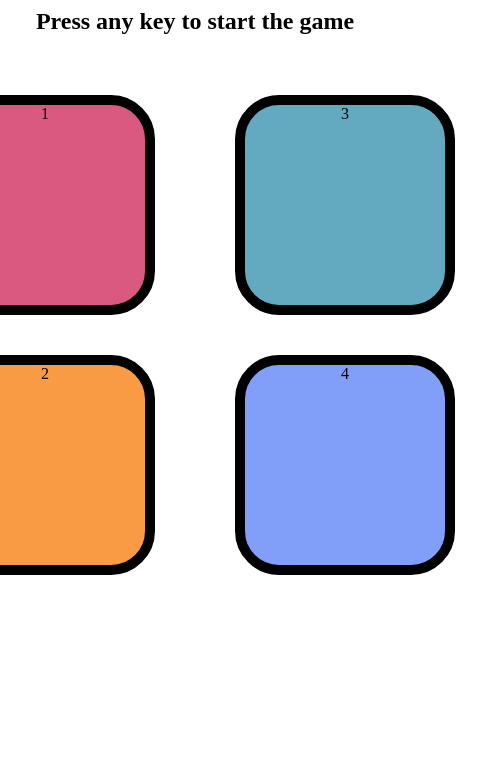
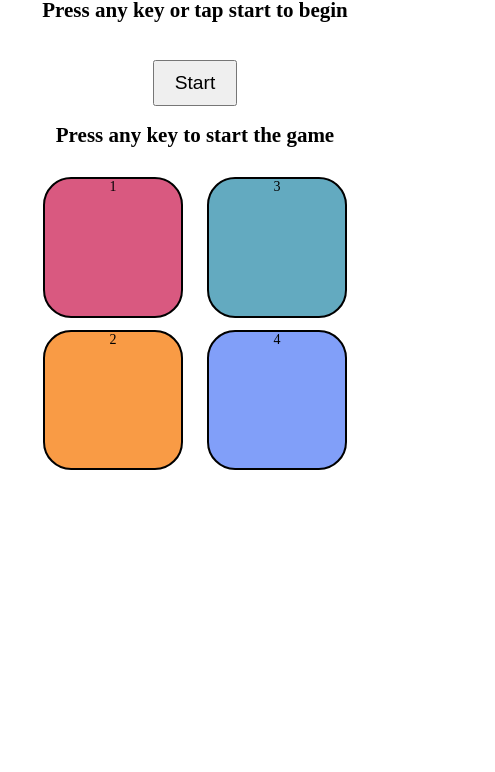
Before and after one commit to shubhsirat05/simon-says-game, a plain HTML site: page index.html in a window 390 px wide. Shown: the part 72-844 px from the top of the page, 495 px wide, since content can reach past the window. Drawn offline with Linux system fonts and the light colour scheme.

Commit message:
Added mobile start button and responsive styles

```diff
--- a/app.js
+++ b/app.js
@@ -6,6 +6,14 @@ let btns=["yellow","red","green","purple"];
 let started =false;
 let level = [0];
 let h2=document.querySelector("h2");
+
+document.getElementById("start-btn").addEventListener("click", function(){
+if (!started) {
+console.log("Game is started");
+started = true;
+levelUp();
+}
+})
 
 document.addEventListener("keypress", function(){
     if(started==false){
--- a/index.html
+++ b/index.html
@@ -8,6 +8,8 @@
 </head>
 <body>
     <h1>Simon Says Game</h1>
+    <h2>Press any key or tap start to begin</h2>
+    <button id="start-btn">Start</button>
     <h2>Press any key to start the game</h2>
 
     <div class="btn-container">
--- a/style4.css
+++ b/style4.css
@@ -1,16 +1,47 @@
 body{
     text-align: center;
+    font-size: clamp(14px, 2vw, 20px);
 }
 .btn{
-    width: 200px;
-    height: 200px;
+    width: 20vw;
+    height: 20vw;
     border-radius: 20%;
-    border:10px solid black;
-    margin: 2.5rem;
+    border:0.7vw solid black;
+    margin: 2.5vw;
 }
+
+@media (max-width: 400px) {
+.btn {
+width: 35vw;
+height: 35vw;
+margin: 3vw;
+}
+}
+
+#start-btn {
+padding: 10px 20px;
+font-size: 1.2rem;
+margin-top: 20px;
+cursor: pointer;
+
+}
+@media (min-width: 768px) {
+#start-btn {
+display: none;
+}
+}
+
+
+@media (max-width: 768px) {
+#start-btn {
+display: inline-block;
+}
+}
+
 .btn-container{
     display: flex;
     justify-content: center;
+    flex-wrap: wrap;
 }
 .yellow{
     background-color: #f99b45;
```
